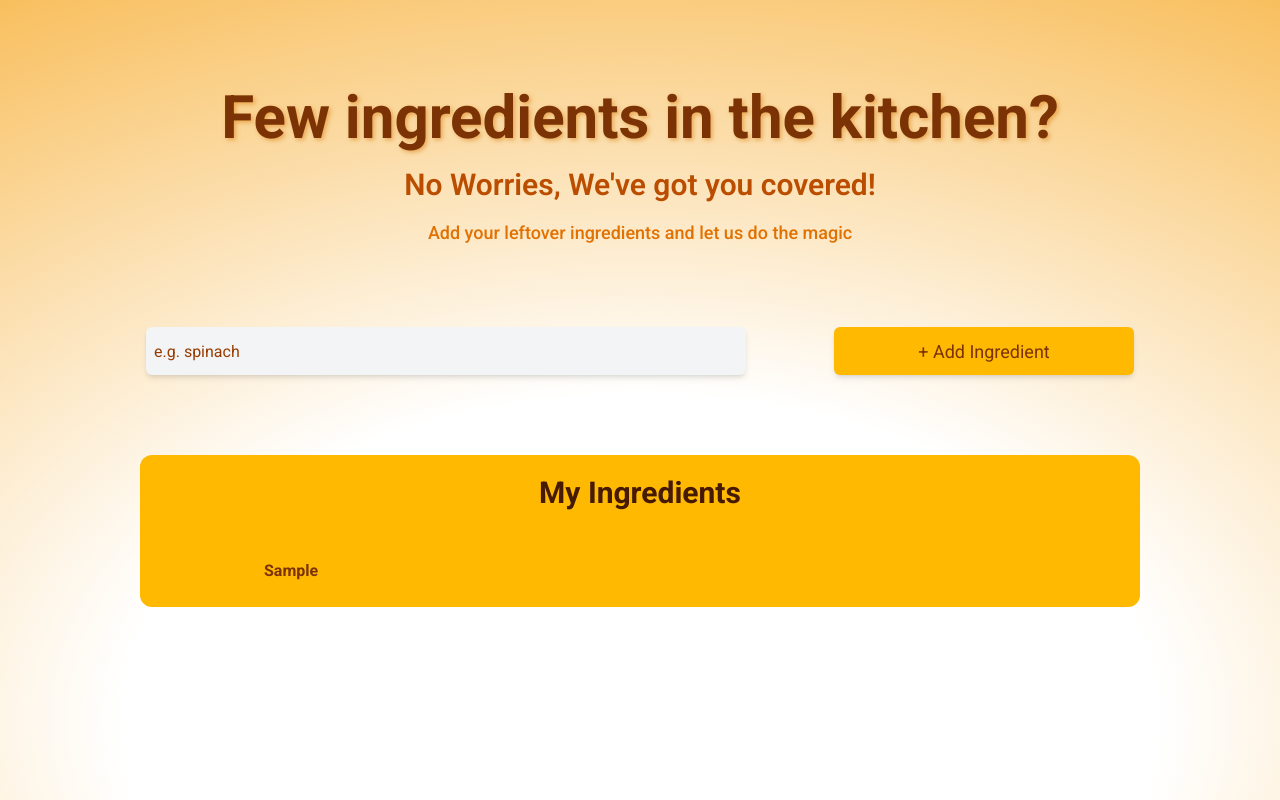
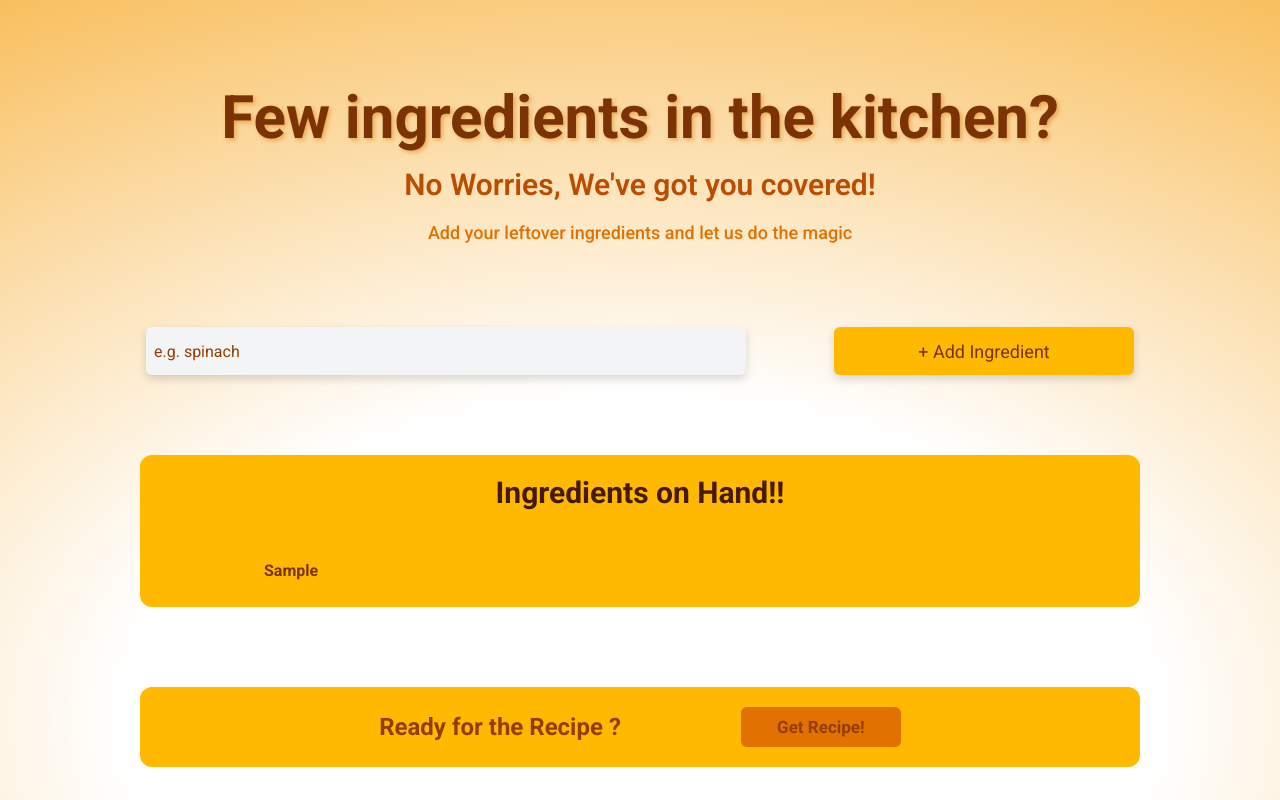
Before and after one commit to Swayam226/gordon-kapoor-recipes, a React (Vite) app: page / in a window 1280 px wide. Both pictures are taken after typing "Sample" into the empty fields and a click on the button "+ Add Ingredient". Built offline with nearby package versions, Linux system fonts and the light colour scheme; a web font is replaced by a local one.

Commit message:
fixed rendering issue

```diff
--- a/src/components/Hero.jsx
+++ b/src/components/Hero.jsx
@@ -1,19 +1,14 @@
 import { useState } from "react";
+
 export default function Hero() {
   const [ingredients, setIngredients] = useState([]);
 
   const items = ingredients.map((element) => <li key={element}>{element}</li>);
 
-  // function handleSubmit(event) {
-  //     event.preventDefault();
-  //     const formdata = new FormData(event.currentTarget)
-  //     const newitem = formdata.get("ingredient")
-  //     setIngredients((prevstate) => [...prevstate, newitem])
-  // }
-
   function handleSubmit(formData) {
-    const newitem = formData.get("ingredient");
-    setIngredients((prevstate) => [...prevstate, newitem]);
+    const newitem = formData.get("ingredient").trim();
+    if (!newitem) return;
+    setIngredients((prev) => [...prev, newitem]);
   }
 
   return (
@@ -31,6 +26,7 @@ export default function Hero() {
           </p>
         </div>
       </div>
+
       <form
         className="flex flex-row gap-22 justify-center"
         action={handleSubmit}
@@ -39,24 +35,39 @@ export default function Hero() {
           aria-label="Add Ingredients"
           type="text"
           placeholder="e.g. spinach"
-          className="shadow-md bg-gray-100 h-12 w-150 rounded-md placeholder: pl-2 text-amber-900 placeholder:text-amber-800"
+          className="drop-shadow-lg hover:drop-shadow-xl bg-gray-100 h-12 w-150 rounded-md pl-2 text-amber-900 placeholder:text-amber-800"
           name="ingredient"
         />
         <button
           type="submit"
-          className="rounded-md bg-amber-400  h-12 w-75 shadow-md placeholder: text-[18px] cursor-pointer"
+          className="rounded-md bg-amber-400 h-12 w-75 drop-shadow-lg hover:drop-shadow-xl text-[18px]"
         >
           + Add Ingredient
         </button>
       </form>
 
       <div className="w-250 bg-amber-400 flex flex-col items-center font-bold h-auto rounded-xl">
-        <span className="text-3xl pt-5 text-amber-950">My Ingredients</span>
+        <span className="text-3xl pt-5 text-amber-950">
+          Ingredients on Hand!!
+        </span>
+
         <div className="w-200 border-blue-800 mt-6 h-auto">
           <p>{items.length > 0 ? "" : "Can't find any ingredients :("}</p>
           <ul className="list-none list-inside p-6">{items}</ul>
         </div>
       </div>
+
+      {items.length > 0 ? (
+        <div className="w-250 text-amber-800 text-2xl h-20 bg-amber-400 flex flex-row font-bold rounded-xl items-center justify-center gap-30">
+          <span>Ready for the Recipe ?</span>
+          <button
+            type="button"
+            className="text-[17px] rounded-md bg-amber-600 h-10 w-40 cursor-pointer"
+          >
+            Get Recipe!
+          </button>
+        </div>
+      ) : null}
     </main>
   );
 }
```
